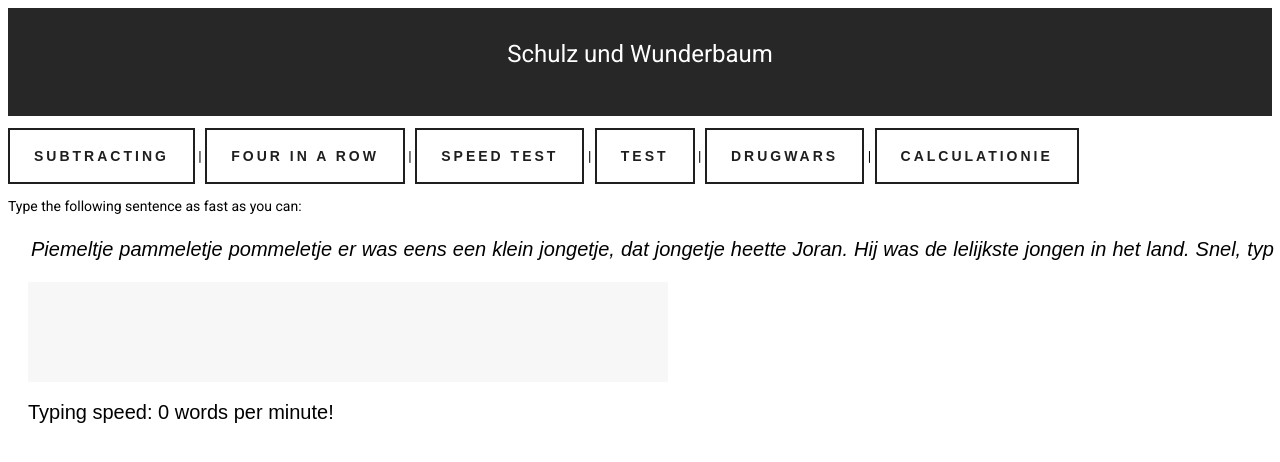
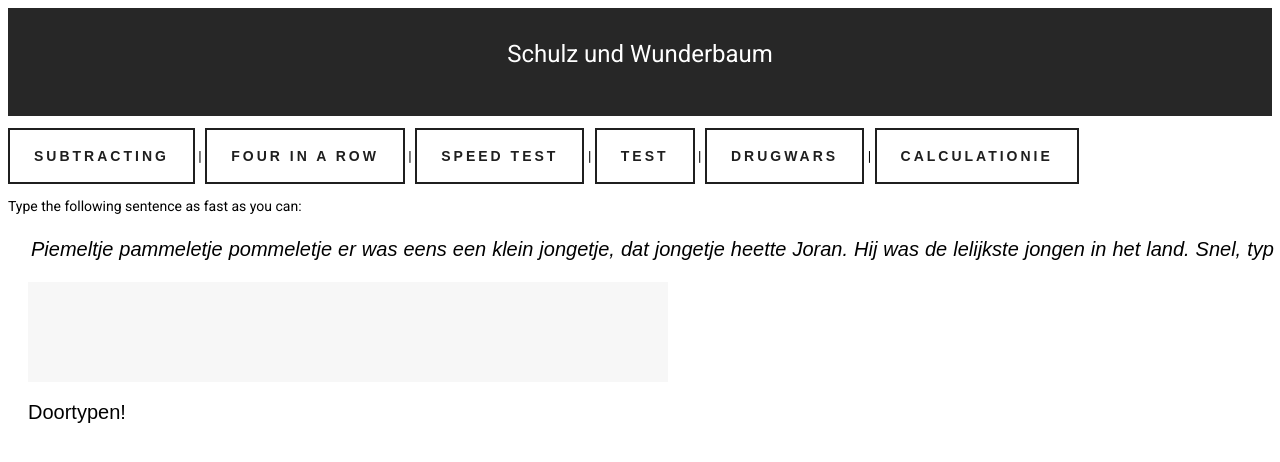
Before and after one commit to AmonMcDuul/schulz-und-wunderbaum-frontend, an Angular app: page /typespeed in a window 1280 px wide. Shown: the top 462 px of the page. Built offline with nearby package versions, Linux system fonts and the light colour scheme.

Commit message:
type speed quick update

```diff
--- a/src/app/typespeed/typespeed.component.html
+++ b/src/app/typespeed/typespeed.component.html
@@ -18,4 +18,9 @@
 
 <div class="text input">{{text}}</div>
 
-<div class="text">Typing speed: {{wpmResult}} words per minute!</div>
+<div *ngIf="done; else notDone" class="text">Typing speed: {{wpmResult}} words per minute!</div>
+<ng-template #notDone>
+    <div class ="text">
+        Doortypen!
+    </div>
+</ng-template>
```
Also changed, not shown: src/app/typespeed/typespeed.component.ts (+0 -10 lines).
